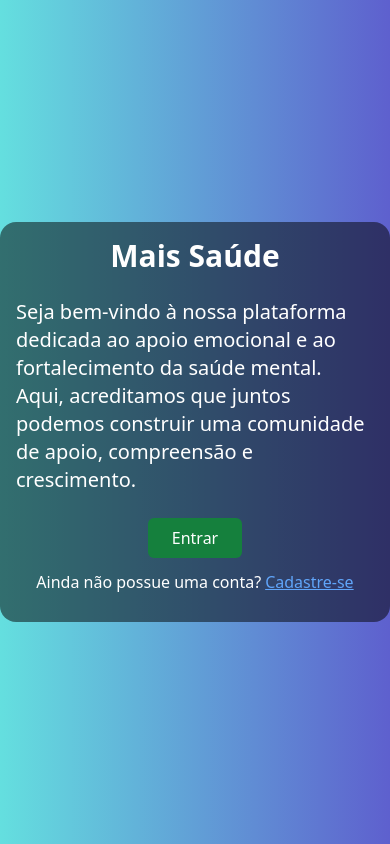
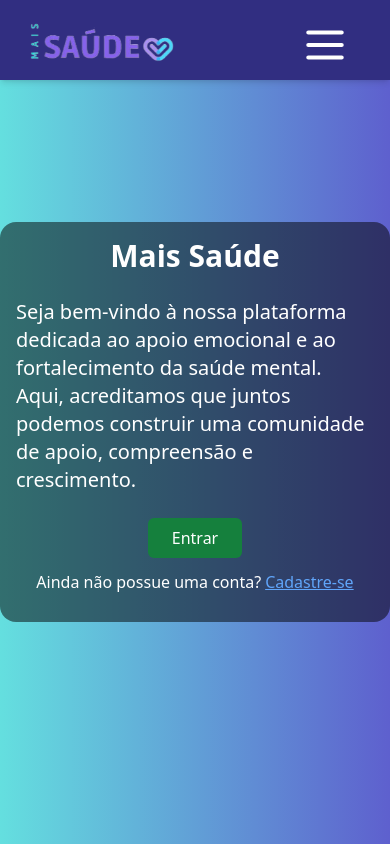
Before and after one commit to MaisSaudeGen/front-end-projeto-integrador, a React (Vite) app: page / in a window 390 px wide. Built offline with nearby package versions, Linux system fonts and the light colour scheme.

Commit message:
Nova navbar responsiva

```diff
--- a/src/components/navbar/Navbar.tsx
+++ b/src/components/navbar/Navbar.tsx
@@ -1,57 +1,117 @@
 import { Link, useNavigate } from "react-router-dom";
 import { useAuth } from "../../contexts/authProvider/useAuth";
 import logo from "../../assets/images/login/login.png";
+import { useState } from "react";
 
 function Header() {
   const navigate = useNavigate();
-  const {logout, user} = useAuth();
-  const exibir = user.token ? "" : "hidden";
+  const { logout } = useAuth();
 
   function sair() {
     logout();
     navigate("/login");
   }
+  const Links = [
+    { name: "Temas", link: "/temas" },
+    { name: "Postagens", link: "/postagens" },
+    { name: "Sobre", link: "/sobre" },
+    { name: "Perfil", link: "/usuarios" },
+  ];
 
+  const [open, setOpen] = useState(false);
   return (
-    <header
-      className={`
-    bg-principal-4  text-white flex justify-center px-8 py-2 z-10
-    ${exibir}
-    `}
-    >
-      <div className="container flex justify-between text-lg">
-        <Link to="/">
-          <img src={logo} className="h-[50px]" alt="" />
-        </Link>
-        <nav className="flex justify-center items-center">
-          <ul className="flex gap-4 justify-center items-center">
-            <li>
-              <Link to="/temas" className="hover:underline">
-                Temas
+    <div className="z-30 bg-indigo-900 shadow-md w-full fixed top-0 left-0">
+      <div className="md:flex items-center justify-around py-4 md:px-10 px-7">
+        <div
+          onClick={() => navigate('/')}
+          className="font-bold text-2xl cursor-pointer flex items-center font-[Poppins]
+          text-gray-800"
+        >
+          <img src={logo} className="w-[150px]" alt="" />
+        </div>
+
+        <div
+          onClick={() => setOpen(!open)}
+          className="text-3xl absolute right-10 top-5 cursor-pointer md:hidden"
+        >
+          {open ? (
+            <svg
+              className="w-[50px]"
+              viewBox="0 0 24 24"
+              fill="none"
+              xmlns="http://www.w3.org/2000/svg"
+            >
+              <g id="SVGRepo_bgCarrier" strokeWidth="0"></g>
+              <g
+                id="SVGRepo_tracerCarrier"
+                strokeLinecap="round"
+                strokeLinejoin="round"
+              ></g>
+              <g id="SVGRepo_iconCarrier">
+                {" "}
+                <path
+                  fill-rule="evenodd"
+                  clip-rule="evenodd"
+                  d="M5.29289 5.29289C5.68342 4.90237 6.31658 4.90237 6.70711 5.29289L12 10.5858L17.2929 5.29289C17.6834 4.90237 18.3166 4.90237 18.7071 5.29289C19.0976 5.68342 19.0976 6.31658 18.7071 6.70711L13.4142 12L18.7071 17.2929C19.0976 17.6834 19.0976 18.3166 18.7071 18.7071C18.3166 19.0976 17.6834 19.0976 17.2929 18.7071L12 13.4142L6.70711 18.7071C6.31658 19.0976 5.68342 19.0976 5.29289 18.7071C4.90237 18.3166 4.90237 17.6834 5.29289 17.2929L10.5858 12L5.29289 6.70711C4.90237 6.31658 4.90237 5.68342 5.29289 5.29289Z"
+                  fill="#ffffff"
+                ></path>{" "}
+              </g>
+            </svg>
+          ) : (
+            <svg
+              className="w-[50px]"
+              viewBox="0 0 24 24"
+              fill="none"
+              xmlns="http://www.w3.org/2000/svg"
+              stroke="#ffffff"
+            >
+              <g id="SVGRepo_bgCarrier" strokeWidth="0"></g>
+              <g
+                id="SVGRepo_tracerCarrier"
+                strokeLinecap="round"
+                strokeLinejoin="round"
+              ></g>
+              <g id="SVGRepo_iconCarrier">
+                {" "}
+                <path
+                  d="M4 6H20M4 12H20M4 18H20"
+                  stroke="#ffffff"
+                  strokeWidth="2"
+                  strokeLinecap="round"
+                  strokeLinejoin="round"
+                ></path>{" "}
+              </g>
+            </svg>
+          )}
+        </div>
+
+        <ul
+          className={`md:flex md:items-center md:pb-0 pb-0 absolute md:static md:z-auto
+           z-10 left-0 w-full md:w-auto md:pl-0 pl-9 transition-all duration-500 ease-in
+           bg-zinc-100 md:bg-transparent
+           ${
+            open ? "top-20 " : "top-[-490px]"
+          }`}
+        >
+          {Links.map((link) => (
+            <li key={link.name} className="md:ml-8 text-xl md:my-0 my-7">
+              <Link
+                to={link.link}
+                className="text-black md:text-white hover:text-gray-400 duration-500"
+              >
+                {link.name}
               </Link>
             </li>
-            <li>
-              <Link to="/postagens" className="hover:underline">
-                Postagens
-              </Link>
-            </li>
-            <li>
-              <Link
-                to="/sobre"
-                className="hover:underline rounded px-4 py-[0.2rem]"
-              >
-                Sobre
-              </Link>
-            </li>
-            <li>
-              <button onClick={sair} className="hover:underline rounded px-2">
-                Sair
-              </button>
-            </li>
-          </ul>
-        </nav>
+          ))}
+          <button
+            className="text-xl md:pl-9 mb-4 md:mb-0 md:text-white text-black hover:text-gray-400 duration-500"
+            onClick={sair}
+          >
+            Sair
+          </button>
+        </ul>
       </div>
-    </header>
+    </div>
   );
 }
 
```
